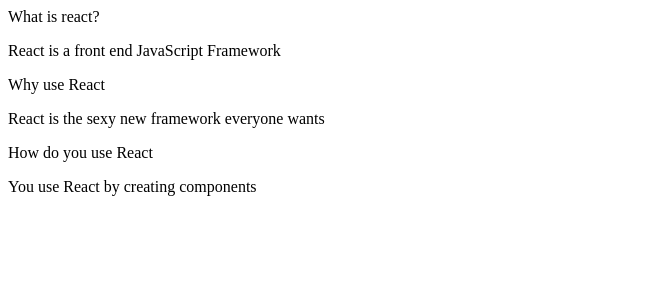
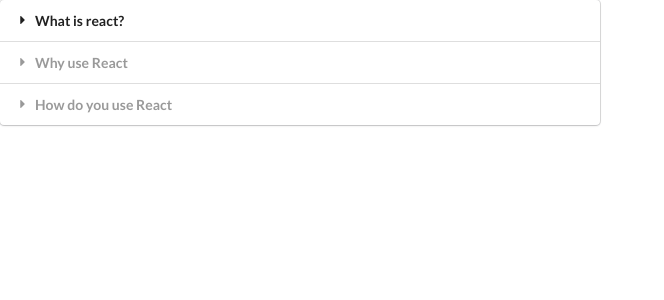
Before and after one commit to jeffKimball/React-widgets, a React (Create React App) app: page / in a window 1280 px wide. Shown: the top 300 px of the page, without its empty margins (0-664 px from the left). Built offline with nearby package versions, Linux system fonts and the light colour scheme.

Commit message:
complete accordion functionality using primitive hooks

```diff
--- a/public/index.html
+++ b/public/index.html
@@ -5,6 +5,7 @@
     <link rel="icon" href="%PUBLIC_URL%/favicon.ico" />
     <meta name="viewport" content="width=device-width, initial-scale=1" />
     <meta name="theme-color" content="#000000" />
+    <link rel="stylesheet" href="https://cdnjs.cloudflare.com/ajax/libs/semantic-ui/2.4.1/semantic.min.css" integrity="sha512-8bHTC73gkZ7rZ7vpqUQThUDhqcNFyYi2xgDgPDHc+GXVGHXq+xPjynxIopALmOPqzo9JZj0k6OqqewdGO3EsrQ==" crossorigin="anonymous" referrerpolicy="no-referrer" />
     <meta
       name="description"
       content="Web site created using create-react-app"
--- a/src/App.js
+++ b/src/App.js
@@ -5,7 +5,7 @@
     {
         id: 111,
         title: "What is react?",
-        content: "React is a front end JavaScript Framework"
+        content: "React is a front end JavaScript framework"
     },
     {
         id: 222,
--- a/src/components/Accordion.js
+++ b/src/components/Accordion.js
@@ -1,20 +1,32 @@
-import React from 'react';
+import React, {useState} from 'react';
 
 const Accordion = ({items}) => {
-    const accordionItems = items.map((item) => {
+    const [activeIndex, setActiveIndex] = useState(null)
+
+    const onTitleClick = (index) => {
+       setActiveIndex(index)
+    }
+
+    const accordionItems = items.map((item, index) => {
+        const active = index === activeIndex ? 'active' : ''
         return (
-            <div key={item.id}>
-                <div className="title active">
+            <React.Fragment key={item.id}>
+                <div
+                  className={`title ${active}`}
+                  onClick={() => onTitleClick(index)}
+                >
                     <i className="dropdown icon"></i>
                     {item.title}
                 </div>
-                <div className="content active">
+                <div className={`content ${active}`}>
                     <p>{item.content}</p>
                 </div>
-            </div>
+            </React.Fragment>
         )
     })
-    return <div>{accordionItems}</div>
+    return <div className="ui styled accordion">
+            {accordionItems}
+           </div>
 }
 
 
```
